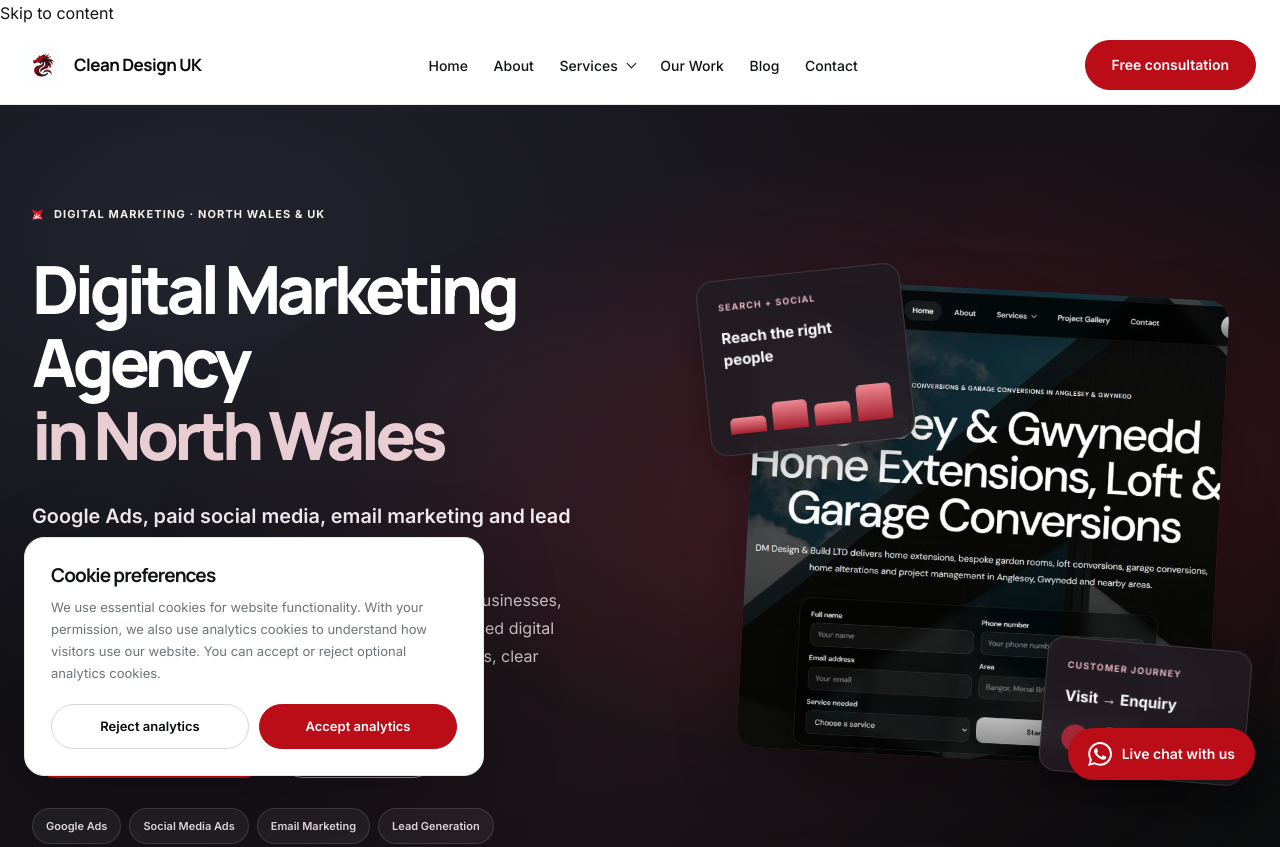
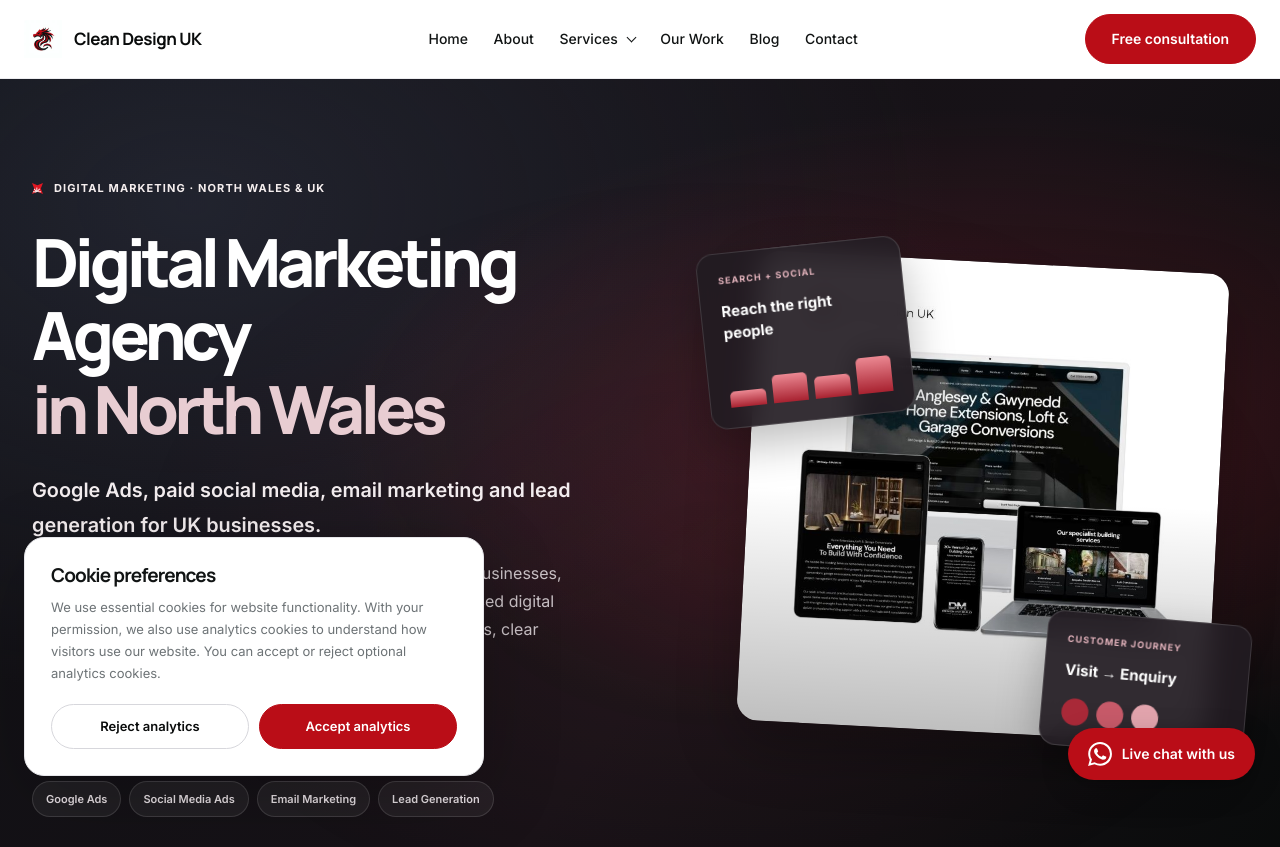
Before and after one commit to CleanDesignUK/cduk-2, a plain HTML site: page html/digital-marketing-agency-north-wales.html in a window 1280 px wide. Shown: the top 847 px of the page. Drawn offline with Linux system fonts and the light colour scheme.

Commit message:
Restore original marketing hero image and hide skip link until keyboard focus

```diff
--- a/html/digital-marketing-agency-north-wales.html
+++ b/html/digital-marketing-agency-north-wales.html
@@ -18,7 +18,7 @@
 <meta name="googlebot" content="noindex,nofollow">
 </head>
 <body data-page="digital-marketing" data-section="services">
-<a class="skip-link" href="#main-content">Skip to content</a><div id="site-navbar"></div>
+<a class="skip-link" href="#main-content" style="position:absolute;left:12px;top:12px;z-index:9999;background:#fff;color:#090b0b;padding:12px 16px;clip-path:inset(50%);" onfocus="this.style.clipPath='none'" onblur="this.style.clipPath='inset(50%)'">Skip to content</a><div id="site-navbar"></div>
 <main id="main-content">
 <section class="dm-hero" aria-labelledby="dm-title"><div class="dm-hero-glow" aria-hidden="true"></div>
 <div class="dm-container dm-hero-grid">
@@ -31,7 +31,7 @@
 <div class="dm-hero-tags"><span>Google Ads</span><span>Social Media Ads</span><span>Email Marketing</span><span>Lead Generation</span></div>
 </div>
 <div class="dm-hero-visual">
-<div class="dm-hero-photo"><img src="/cduk-2/images/portfolio/dmdesignbuild-preview-professional-website-designed-by-clean-design-uk.jpg" alt="DM Design and Build local construction website designed by Clean Design UK" width="1500" height="713" loading="eager"></div>
+<div class="dm-hero-photo"><img src="/cduk-2/images/portfolio/dm-design-and-build-professional-web-designer-north-wales-bangor.jpg" alt="DM Design and Build local construction website designed by Clean Design UK" width="900" height="900" loading="eager"></div>
 <div class="dm-hero-floating dm-floating-top"><span class="dm-floating-label">SEARCH + SOCIAL</span><strong>Reach the right people</strong><div class="dm-mini-bars" aria-hidden="true"><i></i><i></i><i></i><i></i></div></div>
 <div class="dm-hero-floating dm-floating-bottom"><span class="dm-floating-label">CUSTOMER JOURNEY</span><strong>Visit → Enquiry</strong><div class="dm-mini-dots" aria-hidden="true"><i></i><i></i><i></i></div></div>
 </div></div></section>
```
